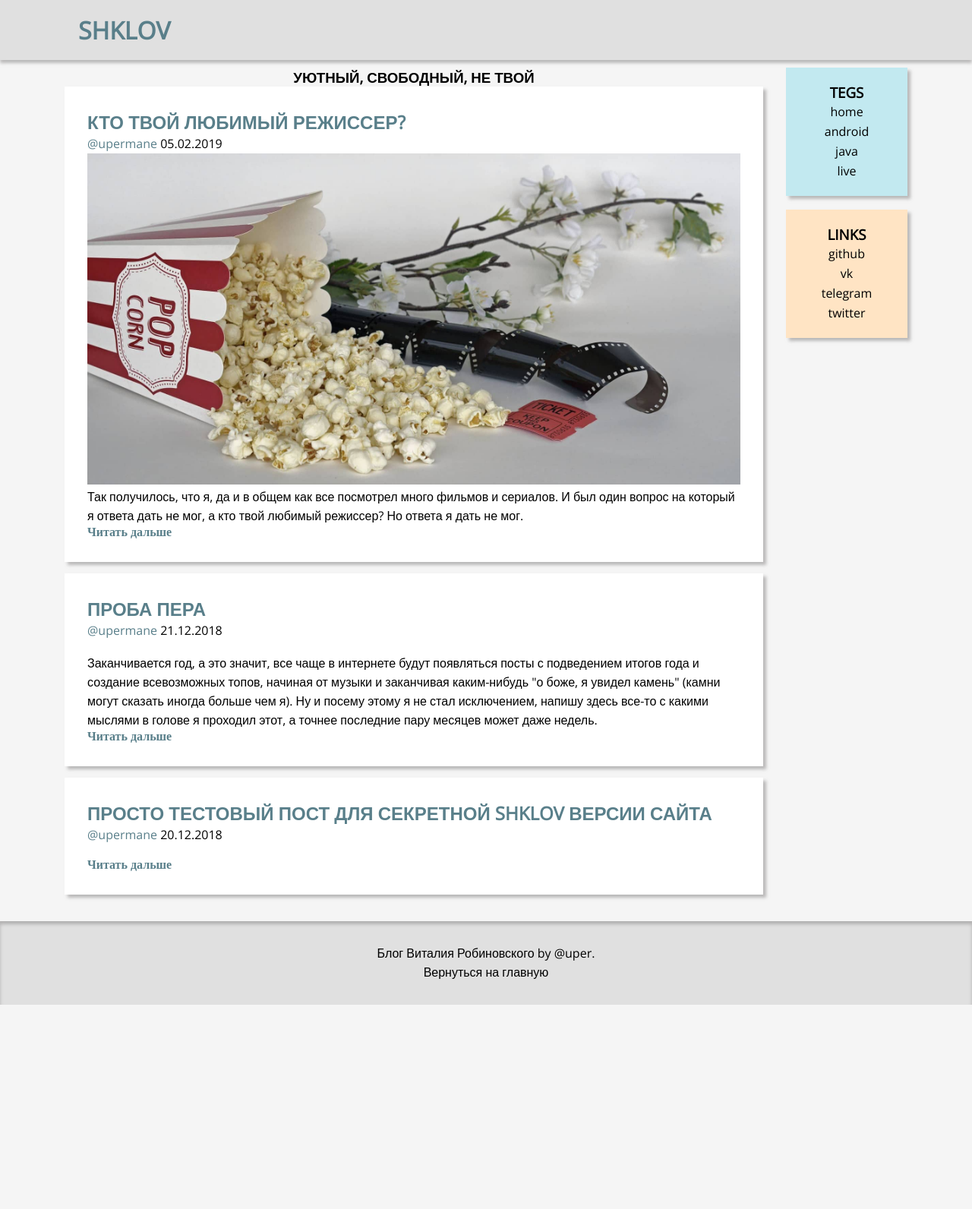
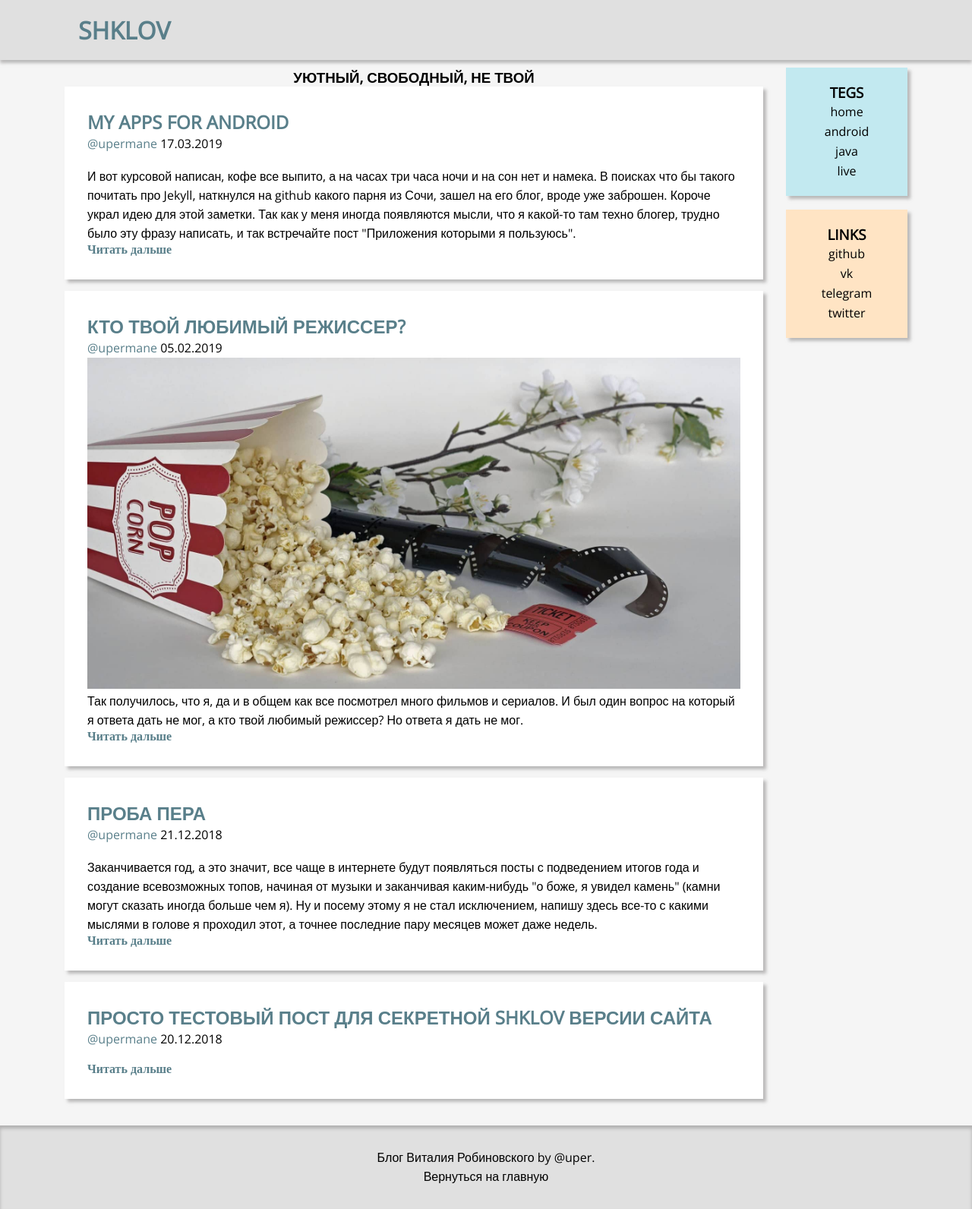
Before and after one commit to upermane42/upermane42.github.io, a Jekyll site: the page built from shklov.md, in a window 1280 px wide. Shown: the whole page at 76% size. Built offline with Jekyll 4.4.1, drawn with Linux system fonts in a browser that asks for light colours; comment, search, counter and statistics services are not loaded; before the commit the page ends 1323 px from its top, so only the background shows below that; part of the change alters nothing that is shown.

Commit message:
added post my apps and fixed ul li

```diff
--- /dev/null
+++ b/_posts/2019-03-17-my_apps_for_android.md
@@ -0,0 +1,60 @@
+---
+title: my apps for android
+layout: postshklov
+category: shklov
+comments: false
+autor: <a href="https://twitter.com/upermane" target="_blank">@upermane</a>
+description: Мои приложения установленые на android устроистве, о spotify, нашумевших подкастах, о тупости.
+preview: И вот курсовой написан, кофе все выпито, а на часах три часа ночи и на сон нет и намека. В поисках что бы такого почитать про Jekyll, наткнулся на github какого парня из Сочи, зашел на его блог, вроде уже заброшен. Короче украл идею для этой заметки. Так как у меня иногда появляются мысли, что я какой-то там техно блогер, трудно было эту фразу написать, и так встречайте пост "Приложения которыми я пользуюсь".
+# other options
+---
+И вот курсовой написан, кофе все выпито, а на часах три часа ночи и на сон нет и намека. В поисках что бы такого почитать про Jekyll, наткнулся на github какого парня из Сочи, зашел на его блог, вроде уже заброшен. Короче украл идею для этой заметки. Так как у меня иногда появляются мысли, что я какой-то там техно блогер, трудно было эту фразу написать, и так встречайте пост "Приложения которыми я пользуюсь".
+<br>
+Наверное, как и у каждого владельца андроид устройства есть свой набор приложений которые устанавливаю сразу после активации устройства.
+Начну именно с таких приложений, а дальше как пойдет:
+* Гугл фото - тут все просто все фотографии со всех устройств в одном месте (бесплатный профиль позволяет хранить без ограничений, но только в разрешении 8 мегапикселей);
+* Гугл Диск - никогда не знаешь, когда пригодится файлик из 2014 года, на раз спасал;
+* Firefox - хоть почти всегда уже предустановлен хром, от лисы не могу отказаться, и работает быстрее и поддержка расширений есть (да и для тестирования нужен).
+На этом первая волна заканчивается, пользоваться уже можно. Набор слабый и поэтому к вечеру будут установлены другие.
+* FBreader - читалка, настолько к ней привык, что даже нет повода искать другую (читаю уже на телефоне мало, читаю на iPad, так что бы не заморачиваться с синхронизацией книг, всегда скачаны 2-3 книги которые хочу прочитать и читаю по мере недоступности айпада);
+* Pocket - самый лучший сервис для отложенного чтения, много разных своих фишек. Пользуюсь с 2014 года, год даже был премиум аккаунт. Замену ему даже искать не собираюсь. (P.S список все еще есть, но стремительно сокращался до написания курсача). Пока менять не планирую, но если считаете сильно прожорливым, то если ищете подобный сервис присмотритесь в сторону instapaper;
+* Spotify - тут все еще проще, без музыки ни куда, особенно с таким сервисом. Тут есть всё, что можно пожелать, а главное отличные персонализированные подборки.  (уже совсем скоро будет доступен без костылей);
+* G-board - самая удобная клавиатура.
+
+Очень сильно в последнее время обалдеваю от Microsoft и перехожу на их сервисы, так что почти весь доступный пакет стоит, а именно:
+* OneNote - очень крутой ежедневник, конечно тяжелый, но тут столько всего, очень круто, единственный минус медленная синхронизация с другими устройствами;
+* Word - править лабораторные работы, отправлять на печать, и все синхронизируется с ОneDrive ничего не теряется;
+* OneDrive - документы, все по учебе. Нужно пользоваться со всем в связке что бы все понять;
+* To-do -ту-душник, сколько раз пытался ставить задачи и планировать свою жизнь, столько раз и забрасывал, но когда на сессии просто не обойтись.
+
+Ну вроде важные закончились, так что остальные:
+* Подкаст республик - слушаю подкасты тут, но скоро полностью перейду на spotify. Подкасты слушаю очень давно. Как только о них узнал, возможно приложение покажется не самым лучшим, так как слушаю только на смартфоне то и
+кроссплатформенность не нужна (иногда все-таки смотрю видео версии, но там уже больше чем просто подкаст) но если не по душе советую присмотреться к Pocket Casts (является самым лучшим и бескомпромиссным приложением для подкастов) . Однако я очень сильно жду развития подкастов в приложении spotify, что бы было одно приложение для всего, не зря же они скупают и вкладывают большие деньги в это направление;
+* Sneepsead - лучший редактор фото, да еще и от Гугл, как только будет нормальная камера буду использовать ещё Lightroom;
+* Iptv - просмотр тв, так как мой провайдер предоставляет такую услугу то почему бы и нет. (никогда не знаешь, где придется смотреть формулу, а теперь и баскетбол);
+* Шахматы - раз в год, а иногда и чаще мне приблизительно в такое же время как я пишу, в голову приходит, научится играть в шахматы, но как приходит так и уходит, не удаляю так как пока писал текст опять захотел играть;
+* Покер - тоже самая ситуация только играть умею, а вот научится играть на дистанцию не выходит, очень полезно для меня такие забеги небольшие.
+
+Социо мусор: instagram, viber, telegram(хоть и хорошее, но за один звонок можно решить все, а не день переписываться и не решить ничего), YouTube Go (просто облегченная версия, уже даже ничего такого не смотрю точнее не все подряд, только выборочный и контент которого не достаточно слушать). Приложение Вконтакте никогда не буду устанавливать, да и нужно меньше пользоваться сервисами от Яндекс.
+
+Ну и не самые важные, просто, что бы были:
+* Пульт - просто пульт от приставки mag 250, формулу на телевизоре смотреть намного удобнее. Сюда и пульт от iptv player.
+* Такси - тут всё просто если бы всё было хорошо в моём городе тут был бы uber, но так всё плохо, то и приложения Яндекс Такси и Такси 7220 (ужасно работает);
+* Чыгунка - на всякий пожарный, вдруг нежданный безумный движ будет, возможно скоро будет и Яндекс Электрички;
+* Tix - оплата общественного транспорта в моем городе , а так же можно смотреть где едет общественный транспорт (Яндекс Транспорт прикрыли, пользуйтесь своим), надеюсь будет одно приложение для всех городов. Короче жду правильных изменений в общественном транспорте, а то уже очень пока все плохо.
+* Приложение от оператора - какое же оно бессмысленное, и в добавок заставляют пользоваться;
+* Google Assistant Go - всегда хотел пользоваться каким-нибудь ассистентом, очень долгое время пользовался google now, но его прикрыли, и вот дождался русской версии гугл ассистента, пал выбор на версию Go которая чуть полегче и не такая требовательная. Пользуюсь редко, иногда команды распознаёт, иногда просто посылает в поисковик. (плейлист со спотифая не запускает, но приложение уже находит, может в не урезанной версии всё работает, а так жду крупных нововведений).
+
+Пару слов о моём опыте, использовании смартфонов.
+Предпочитаю сток, не люблю встроенный хлам от производителя, именно из-за них несколько приложений с дублирующимся функционалом, и  это жутко раздражает, когда у тебя целых браузера или 3 сервиса для прослушивания музыки примеров привести можно много.  Рабочий стол один и он пустой, иногда есть виджет ту-душника, но только на время сессии.  В общем, стараюсь на смартфоне держать как можно меньше приложений, браузера достаточно почти на всё. Из игр мог только установить dead trigger (лучшая убивалка времени на парах, в своё время), и hearthstone (играю очень редко, только когда выходят глобальные обновления).
+<br>
+<br>
+Бонус! Краткий экскурс в мир айпада:
+Некоторые приложения упоминал выше, но они настолько крутые или способ взаимодействия совсем другой, что считаю разными приложениями.
+* iBook - зачем придумывать что-то заново когда есть уже всё готовое;
+* OneNote - пишу сейчас как раз с айпада, мне всё нравится для написания текстов и просто каких то заметок;
+* I comics - зеленый фонарь сам себя не прочитает (загружено почти все, кроме самых первых);
+* AVPlayerHD - фильмы и видео контент только от сюда, очень много своих фишек, поддерживает абсолютно все форматы;
+* Documents - и браузер, файл менеджер, короче швейцарский нож;
+* VHS Cam - ну без VHS ни куда, всё ещё обожаю такие видео снимать.
+* Ice Rage и slither.io - единственные игры на планшете. У первой потрясный мультиплеер на одном устройстве, а у второй лучшая механика и играть в онлайн одно удовольствие когда есть пару свободных минут.
--- a/assets/style.css
+++ b/assets/style.css
@@ -122,6 +122,10 @@ ol li a{
 
 ol li a:hover{
     color: #597f8a;
+}
+ul li{
+  font-size: 16px;
+  font-family: 'Open Sans', sans-serif;
 }
 
 .footer{
```
